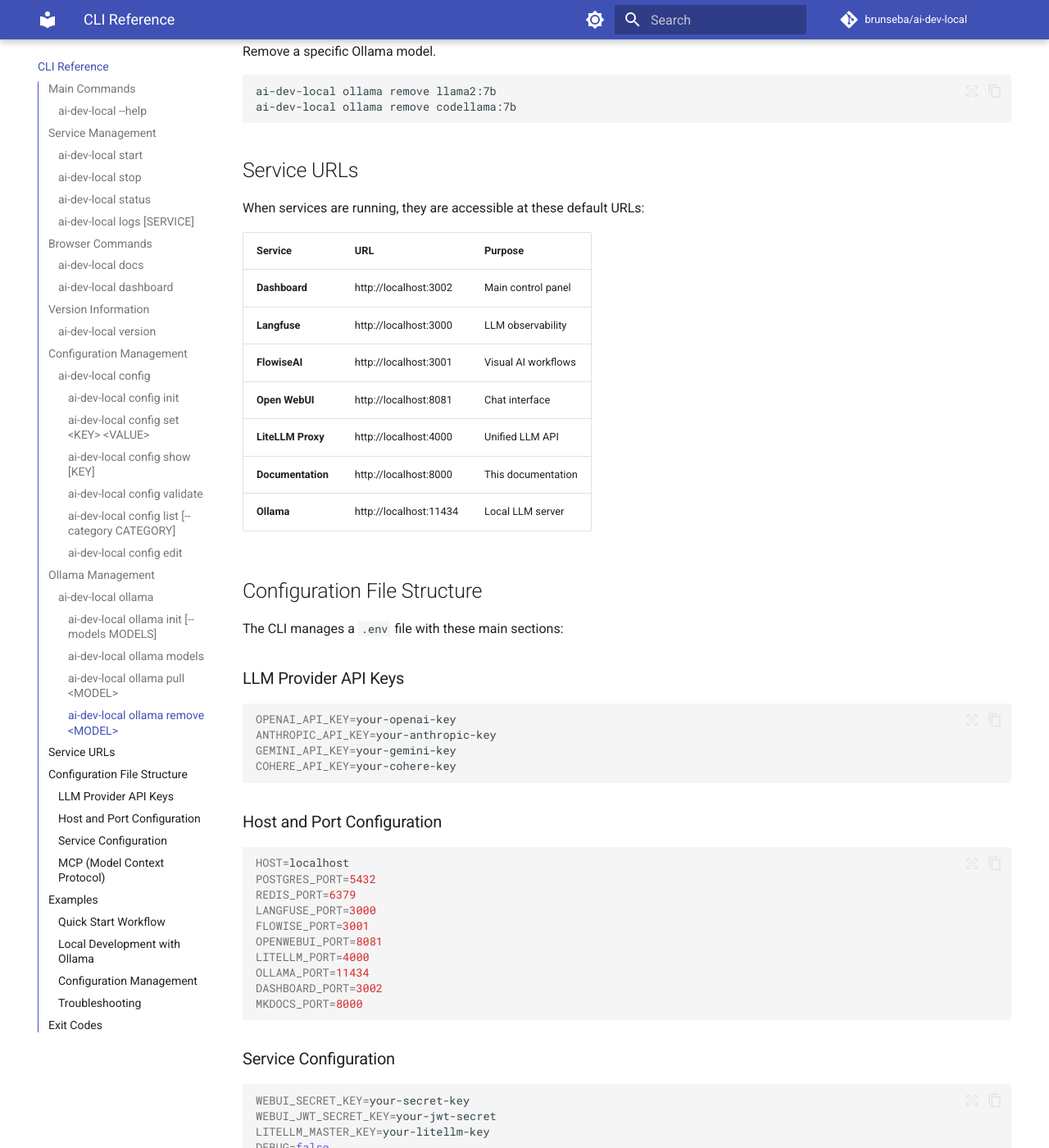
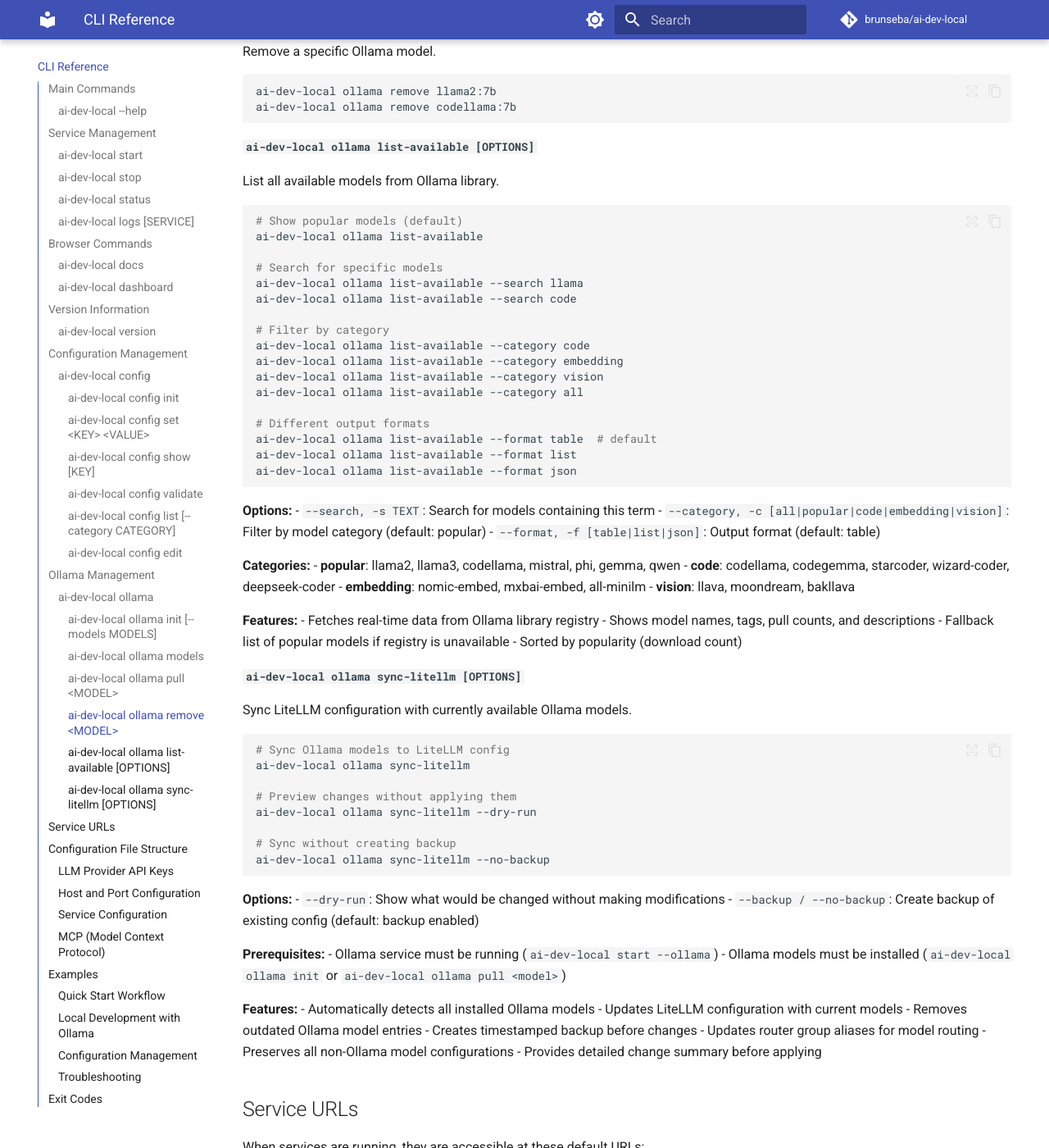
Before and after one commit to brunseba/ai-dev-local, an MkDocs documentation site: the page built from docs/cli-reference.md, in a window 1280 px wide and 1400 px high, scrolled down 4874 px. Shown: the whole window at 82% size. Built offline with MkDocs 1.6.1 and Material for MkDocs 9.7.7, drawn with Linux system fonts in a browser that asks for light colours; comment, search, counter and statistics services are not loaded; the version menu is left out; some of the changed text lies outside the part shown.

Commit message:
docs: update CLI documentation to include new Ollama and LiteLLM commands
- Add CLI integration section to LiteLLM service documentation
- Update README.md with Ollama management examples in Quick Start
- Add Step 5 to quick-start.md for local AI models with Ollama
- Document ai-dev-local ollama commands: list-available, pull, sync-litellm
- Include typical workflow for integrating Ollama with LiteLLM
- Update service URLs and fix port numbers in README
- Add benefits section for local models (privacy, cost, speed, offline)
- Cross-reference CLI Reference documentation for complete details

````diff
--- a/docs/cli-reference.md
+++ b/docs/cli-reference.md
@@ -266,6 +266,79 @@
 ai-dev-local ollama remove codellama:7b
 ```
 
+#### `ai-dev-local ollama list-available [OPTIONS]`
+
+List all available models from Ollama library.
+
+```bash
+# Show popular models (default)
+ai-dev-local ollama list-available
+
+# Search for specific models
+ai-dev-local ollama list-available --search llama
+ai-dev-local ollama list-available --search code
+
+# Filter by category
+ai-dev-local ollama list-available --category code
+ai-dev-local ollama list-available --category embedding
+ai-dev-local ollama list-available --category vision
+ai-dev-local ollama list-available --category all
+
+# Different output formats
+ai-dev-local ollama list-available --format table  # default
+ai-dev-local ollama list-available --format list
+ai-dev-local ollama list-available --format json
+```
+
+**Options:**
+- `--search, -s TEXT`: Search for models containing this term
+- `--category, -c [all|popular|code|embedding|vision]`: Filter by model category (default: popular)
+- `--format, -f [table|list|json]`: Output format (default: table)
+
+**Categories:**
+- **popular**: llama2, llama3, codellama, mistral, phi, gemma, qwen
+- **code**: codellama, codegemma, starcoder, wizard-coder, deepseek-coder
+- **embedding**: nomic-embed, mxbai-embed, all-minilm
+- **vision**: llava, moondream, bakllava
+
+**Features:**
+- Fetches real-time data from Ollama library registry
+- Shows model names, tags, pull counts, and descriptions
+- Fallback list of popular models if registry is unavailable
+- Sorted by popularity (download count)
+
+#### `ai-dev-local ollama sync-litellm [OPTIONS]`
+
+Sync LiteLLM configuration with currently available Ollama models.
+
+```bash
+# Sync Ollama models to LiteLLM config
+ai-dev-local ollama sync-litellm
+
+# Preview changes without applying them
+ai-dev-local ollama sync-litellm --dry-run
+
+# Sync without creating backup
+ai-dev-local ollama sync-litellm --no-backup
+```
+
+**Options:**
+- `--dry-run`: Show what would be changed without making modifications
+- `--backup / --no-backup`: Create backup of existing config (default: backup enabled)
+
+**Prerequisites:**
+- Ollama service must be running (`ai-dev-local start --ollama`)
+- Ollama models must be installed (`ai-dev-local ollama init` or `ai-dev-local ollama pull <model>`)
+
+**Features:**
+- Automatically detects all installed Ollama models
+- Updates LiteLLM configuration with current models
+- Removes outdated Ollama model entries
+- Creates timestamped backup before changes
+- Updates router group aliases for model routing
+- Preserves all non-Ollama model configurations
+- Provides detailed change summary before applying
+
 ## Service URLs
 
 When services are running, they are accessible at these default URLs:
@@ -354,14 +427,24 @@
 # Start with Ollama
 ai-dev-local start --ollama
 
+# Browse available models
+ai-dev-local ollama list-available
+ai-dev-local ollama list-available --category code
+
 # Initialize with models
 ai-dev-local ollama init
 
-# List available models
+# List installed models
 ai-dev-local ollama models
 
 # Add more models
 ai-dev-local ollama pull llama2:13b
+
+# Sync Ollama models to LiteLLM for unified API access
+ai-dev-local ollama sync-litellm
+
+# Restart LiteLLM to apply changes
+docker-compose restart litellm
 ```
 
 ### Configuration Management
````
Also changed, not shown: README.md (+15 -1 lines), docs/getting-started/quick-start.md (+32 -0 lines), docs/services/litellm.md (+42 -0 lines).
